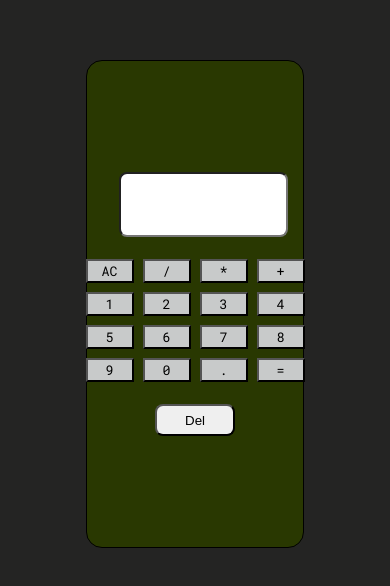
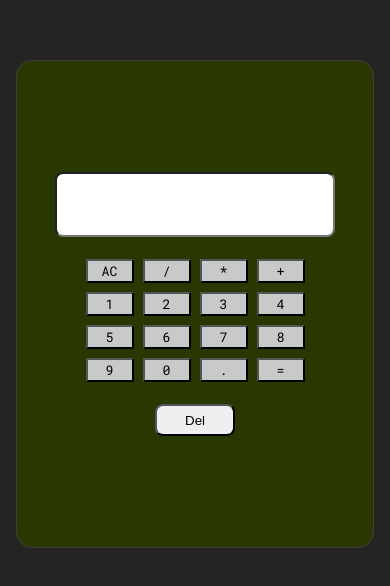
Before and after one commit to thatkhay/SmartCalc, a React (Create React App) app in the folder calculator/calculator/: page / in a window 390 px wide. Shown: the part 118-704 px from the top of the page. Built offline with nearby package versions, Linux system fonts and the light colour scheme.

Commit message:
resoponsiveness

```diff
--- a/calculator/calculator/src/App.css
+++ b/calculator/calculator/src/App.css
@@ -13,7 +13,7 @@
 }
 .main{
   border: 1px black solid;
-  width: 39%;
+  width: 24%;
   display: flex;
   align-items: center;
   justify-content: center;
@@ -23,17 +23,18 @@
   height: 50%;
 }
 .mainCalcDiv{
-  width: 30%;
+  width: 100%;
   display: flex;
   align-items: center;
   justify-content: center;
   flex-direction: column;
   width: 100%;
+
 }
 .input{
   border-radius: 0.5rem;
   height: 3rem;
-  width: 100%;
+  width: 90%;
   text-align: right;
   font-family: 'Roboto Mono', monospace;
   padding: 0.4rem;
@@ -44,6 +45,7 @@
   width: 3rem;
   font-family: 'Roboto Mono', monospace;
   background-color: rgb(200, 202, 202);
+  cursor: pointer;
 }
 .smallButton:active{
 color: rgb(79, 80, 3);
@@ -64,3 +66,11 @@ background-color: azure;
   margin-top: 1.4rem;
   border-radius: 0.5rem;
 }
+
+
+@media (min-width: 0px) and (max-width: 850px) {
+  .main{
+    border: 1px rgb(63, 63, 63) solid;
+    width: 75%;
+  }
+}
```
